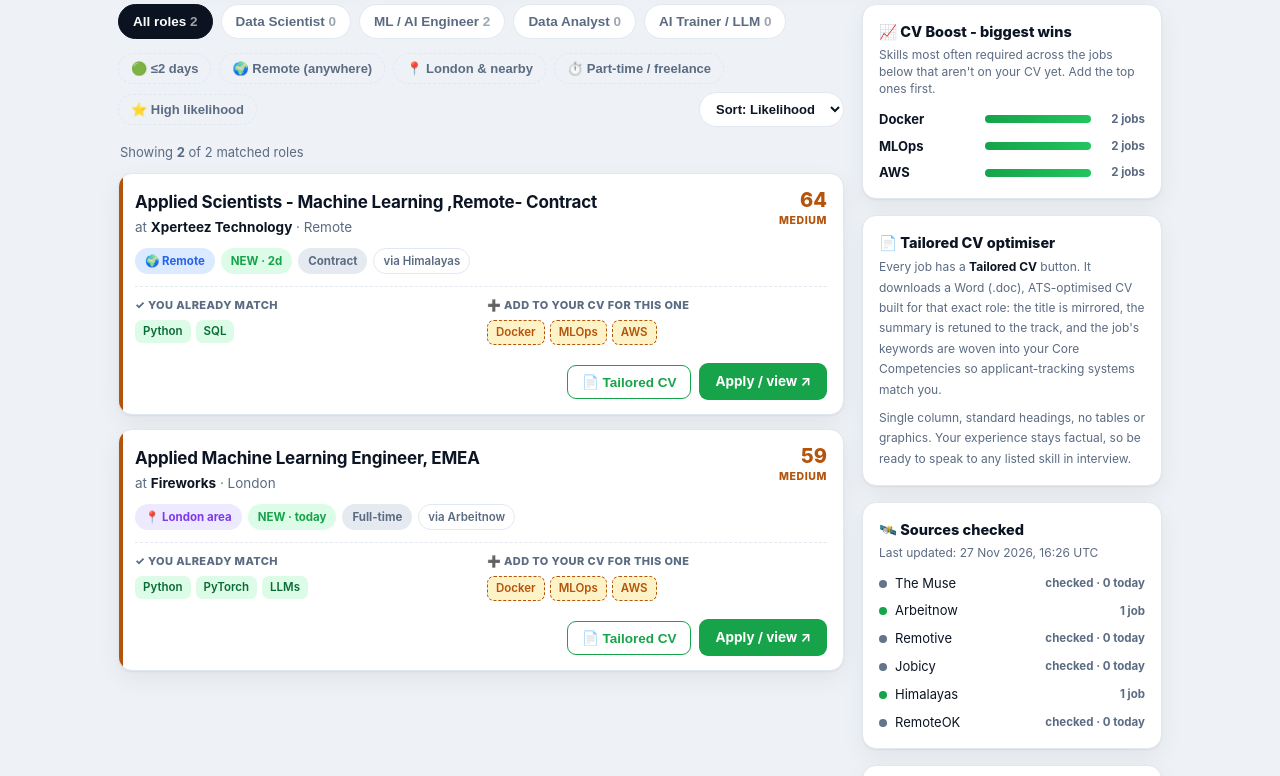
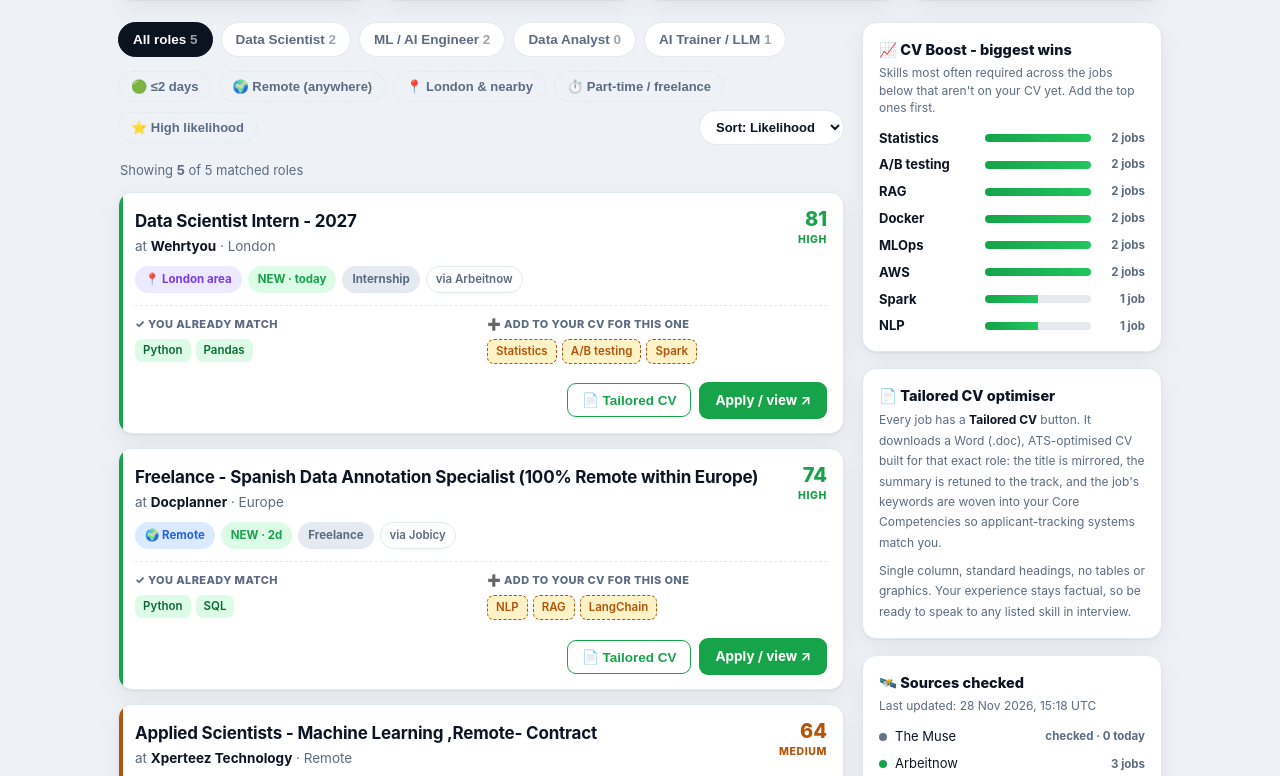
Before and after one commit to Azleem01/uk-job-tracker, a plain HTML site: page index.html in a window 1280 px wide. Shown: the part 473-1249 px from the top of the page. Drawn offline with Linux system fonts and the light colour scheme.

Commit message:
Daily refresh: UK job listings 2026-11-28

```diff
--- a/index.html
+++ b/index.html
@@ -216,13 +216,16 @@
 
 <script>
 // ---- Data snapshot: generated 2026-08-02 from Indeed, Jooble, LinkedIn, Reed, aijobs.net (+Himalayas checked) ----
-const LAST_UPDATED = "27 Nov 2026, 16:26 UTC";
+const LAST_UPDATED = "28 Nov 2026, 15:18 UTC";
 const CV_SKILLS = ["Python","PyTorch","TensorFlow","scikit-learn","XGBoost","SQL","FastAPI","React","Next.js","Pandas","NumPy","LLMs","Adversarial ML","OCR","Data Viz"];
 
 // category: ds | mle | da | ai  ·  remote true=anywhere  ·  commutable true=London area
 const JOBS = [
-  {"t":"Applied Machine Learning Engineer, EMEA","co":"Fireworks","loc":"London","cat":"mle","remote":false,"commutable":true,"type":"Full-time","posted":"today","age":0,"salary":"","src":"Arbeitnow","url":"https://www.arbeitnow.co.uk/jobs/companies/fireworks/applied-machine-learning-engineer-emea-london-219855","like":59,"have":["Python","PyTorch","LLMs"],"add":["Docker","MLOps","AWS"]},
-  {"t":"Applied Scientists - Machine Learning ,Remote- Contract","co":"Xperteez Technology","loc":"Remote","cat":"mle","remote":true,"commutable":false,"type":"Contract","posted":"2 days ago","age":2,"salary":"","src":"Himalayas","url":"https://himalayas.app/companies/xperteez-technology/jobs/applied-scientists-machine-learning-remote-contract?utm_source=api","like":64,"have":["Python","SQL"],"add":["Docker","MLOps","AWS"]}
+  {"t":"Data Scientist Intern - 2027","co":"Wehrtyou","loc":"London","cat":"ds","remote":false,"commutable":true,"type":"Internship","posted":"today","age":0,"salary":"","src":"Arbeitnow","url":"https://www.arbeitnow.co.uk/jobs/companies/wehrtyou/data-scientist-intern-2027-london-61925","like":81,"have":["Python","Pandas"],"add":["Statistics","A/B testing","Spark"]},
+  {"t":"Research Scientist / Engineer - Training Infrastructure","co":"Lumaai","loc":"London, UK","cat":"ds","remote":false,"commutable":true,"type":"Full-time","posted":"today","age":0,"salary":"","src":"Arbeitnow","url":"https://www.arbeitnow.co.uk/jobs/companies/lumaai/research-scientist-engineer-training-infrastructure-london-296303","like":56,"have":["PyTorch","Data Viz"],"add":["RAG","Statistics","A/B testing"]},
+  {"t":"Applied Machine Learning Engineer, EMEA","co":"Fireworks","loc":"London","cat":"mle","remote":false,"commutable":true,"type":"Full-time","posted":"1 day ago","age":1,"salary":"","src":"Arbeitnow","url":"https://www.arbeitnow.co.uk/jobs/companies/fireworks/applied-machine-learning-engineer-emea-london-219855","like":59,"have":["Python","PyTorch","LLMs"],"add":["Docker","MLOps","AWS"]},
+  {"t":"Freelance - Spanish Data Annotation Specialist (100% Remote within Europe)","co":"Docplanner","loc":"Europe","cat":"ai","remote":true,"commutable":false,"type":"Freelance","posted":"2 days ago","age":2,"salary":"","src":"Jobicy","url":"https://jobicy.com/jobs/154012-freelance-spanish-data-annotation-specialist-100-remote-within-europe","like":74,"have":["Python","SQL"],"add":["NLP","RAG","LangChain"]},
+  {"t":"Applied Scientists - Machine Learning ,Remote- Contract","co":"Xperteez Technology","loc":"Remote","cat":"mle","remote":true,"commutable":false,"type":"Contract","posted":"3 days ago","age":3,"salary":"","src":"Himalayas","url":"https://himalayas.app/companies/xperteez-technology/jobs/applied-scientists-machine-learning-remote-contract?utm_source=api","like":64,"have":["Python","SQL"],"add":["Docker","MLOps","AWS"]}
 ];
 
 // ---------------- Source coverage for footer (incl. checked-but-empty) ----------------
```
